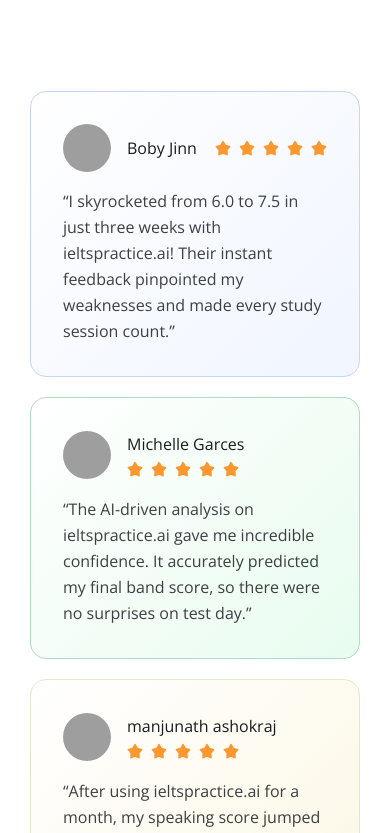
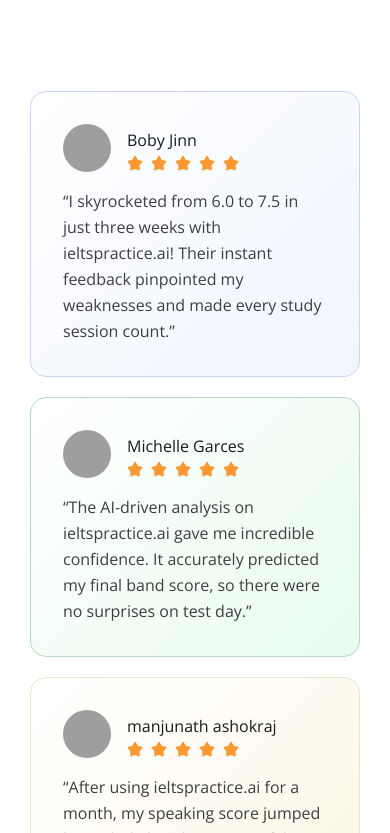
Before and after one commit to xingwanyue/ielts-portal, a Nuxt app: page / in a window 390 px wide. Shown: the part 3651-4484 px from the top of the page. Built offline with nearby package versions, Linux system fonts and the light colour scheme; grey boxes are pictures that could not be loaded.

Commit message:
卡片内容样式

```diff
--- a/src/pages/index.vue
+++ b/src/pages/index.vue
@@ -533,7 +533,6 @@ const review_list = computed(() => [
               flex: auto;
               margin-left: 16px;
               display: flex;
-              flex-wrap: wrap;
 
               .nickname {
                 flex: auto;
@@ -848,6 +847,23 @@ const review_list = computed(() => [
     }
   }
 
+  .part3 {
+    .review {
+      .review_list {
+        .top {
+          .right {
+            flex-direction: column;
+            align-items: flex-start;
+
+            .star {
+              height: 16px;
+            }
+          }
+        }
+      }
+    }
+  }
+
   .part5 {
     .box {
       h2 {
```
